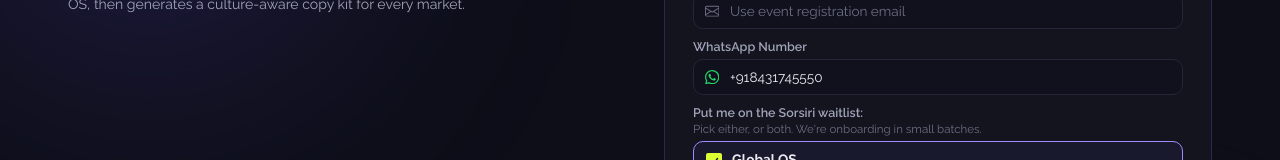
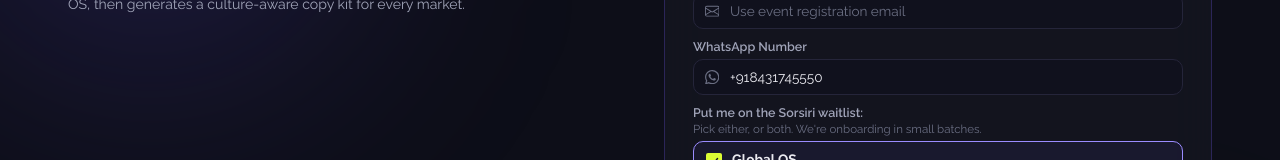
Before and after one commit to gsumithub/sorsiri-landing, a React (Vite) app: page / in a window 1280 px wide. Shown: the part 237-397 px from the top of the page. Built offline with nearby package versions, Linux system fonts and the light colour scheme.

Commit message:
style: use inline monochrome icon for WhatsApp input

```diff
--- a/src/components/TakeawaysForm.jsx
+++ b/src/components/TakeawaysForm.jsx
@@ -145,7 +145,7 @@
         <div className="form-group">
           <label className="form-label" htmlFor="lt-wa">WhatsApp Number</label>
           <div className="input-row">
-            <span className="input-icon" style={{ color: "#25D366" }}>
+            <span className="input-icon">
               <BsWhatsapp />
             </span>
             <input
```
